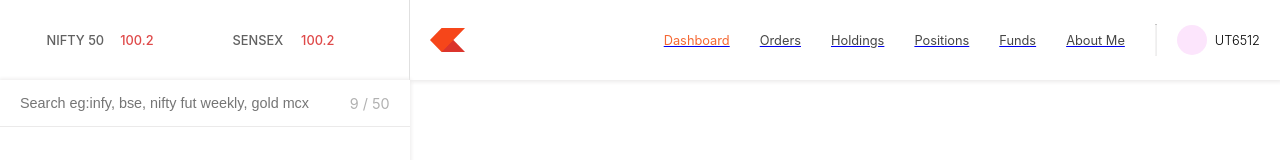
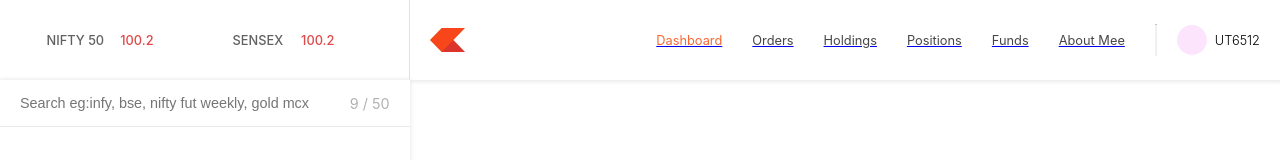
Before and after one commit to 1BHAVESH/zerodha-dashboard, a React (Create React App) app: page / in a window 1280 px wide. Shown: the top 160 px of the page. Built offline with nearby package versions, Linux system fonts and the light colour scheme.

Commit message:
one change

```diff
--- a/src/components/Menu.jsx
+++ b/src/components/Menu.jsx
@@ -65,7 +65,7 @@ function Menu() {
           </li>
           <li>
             <Link to="/apps" onClick={() => handleMenuClick(5)}>
-              <p className={selectMenu === 5 ? activeMenuClass : menuClass}>About Me</p>
+              <p className={selectMenu === 5 ? activeMenuClass : menuClass}>About Mee</p>
             </Link>
           </li>
         </ul>
```
